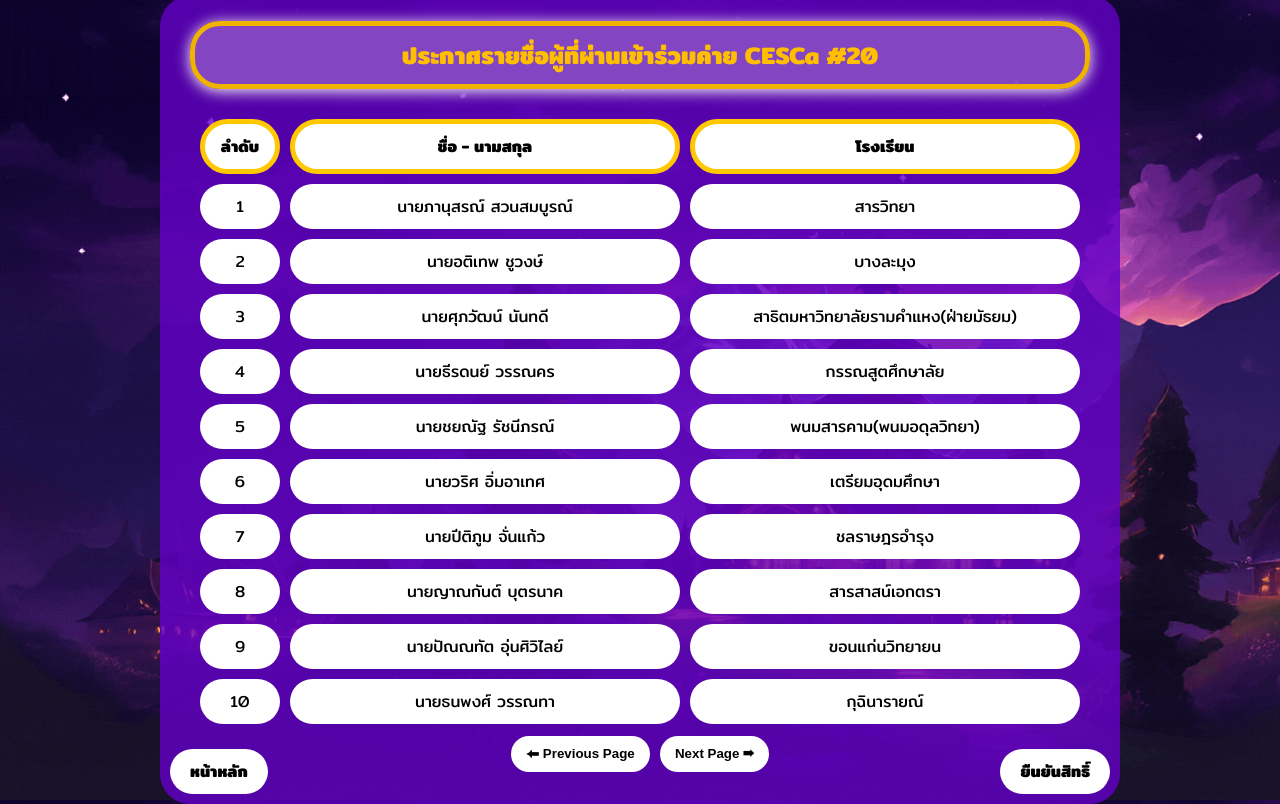
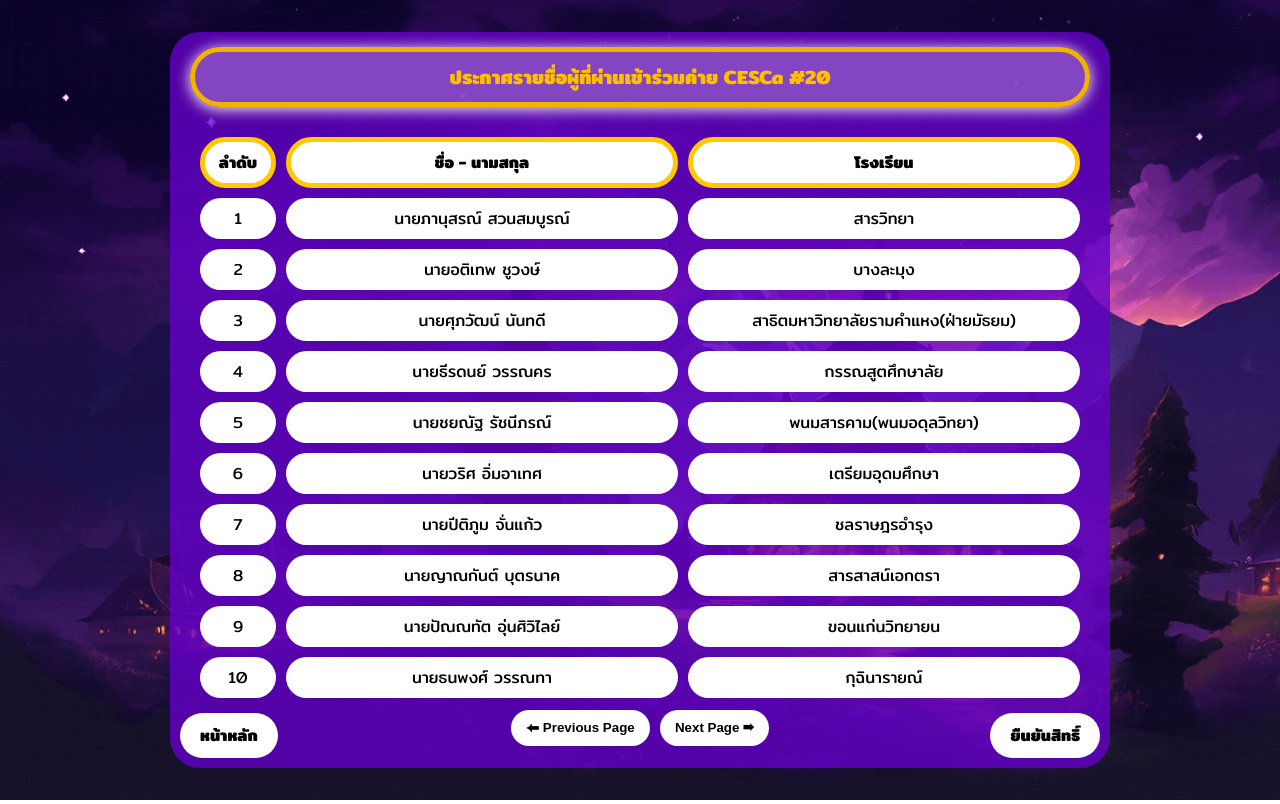
Before and after one commit to Pisit-s/CESCa-Camp, a plain HTML site: page announce.html in a window 1280 px wide. Drawn offline with Linux system fonts and the light colour scheme; a web font is replaced by a local one.

Commit message:
responsive1920px

```diff
--- a/assets/css/ancss.css
+++ b/assets/css/ancss.css
@@ -150,6 +150,38 @@ button:hover {
     box-shadow: 0 2px 15px rgb(255, 255, 255);
 }
 
+@media screen and (max-width: 1920px) {
+    .list-box {
+        width: 90%;
+        padding: 20px;
+    }
+
+    h1 {
+        font-size: 1.2em;
+    }
+
+    th, td {
+        padding: 8px;
+    }
+
+}
+
+@media screen and (max-width: 1366px) {
+    .list-box {
+        width: 90%;
+        padding: 20px;
+    }
+
+    h1 {
+        font-size: 1.2em;
+    }
+
+    th, td {
+        padding: 8px;
+    }
+
+}
+
 @media screen and (max-width: 1024px) {
     .list-box {
         width: 90%;
```
